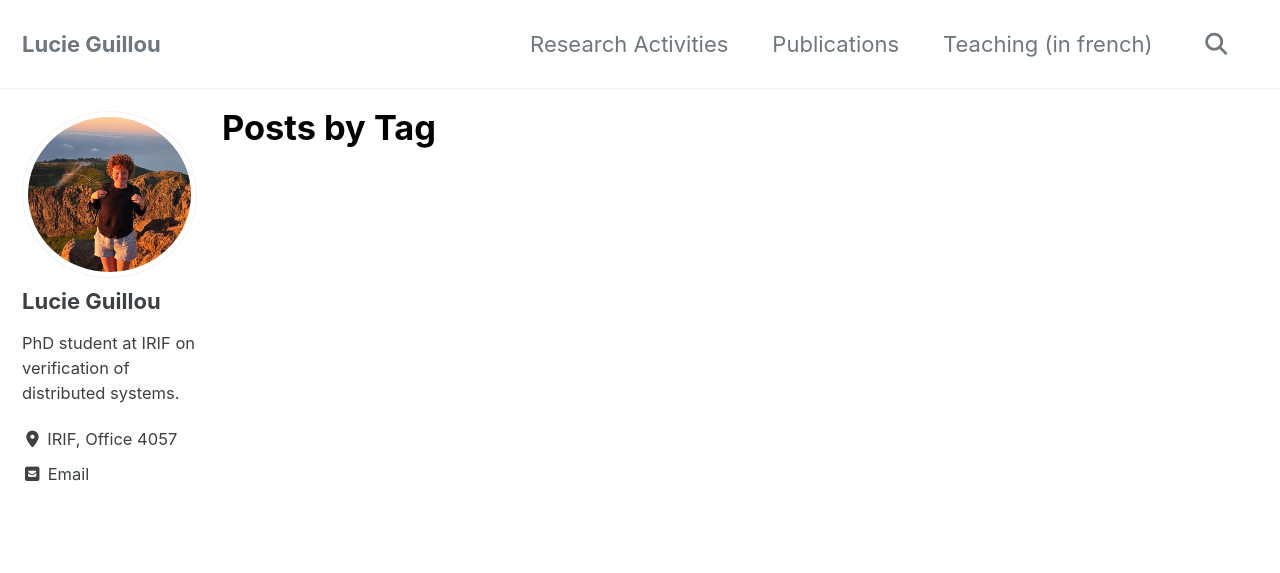
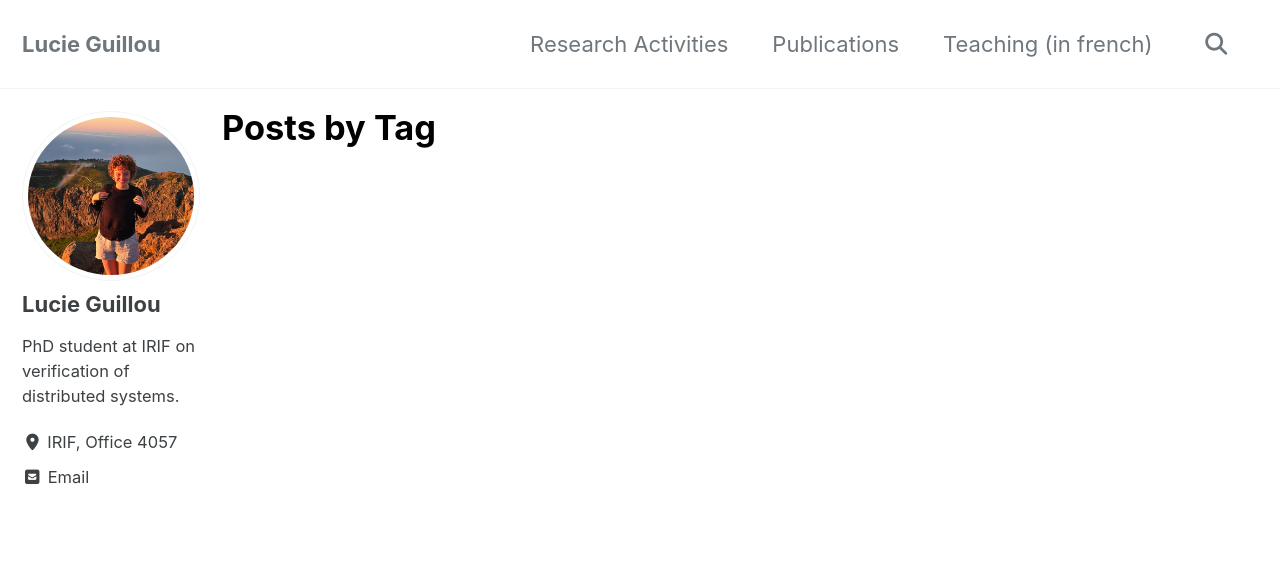
Before and after one commit to lucieguillou/lucieguillou.github.io, a Jekyll site: the page built from _pages/tag-archive.md, in a window 1280 px wide. Shown: the top 573 px of the page. Built offline with Jekyll 4.4.1, drawn with Linux system fonts in a browser that asks for light colours; cached includes are drawn as plain includes; comment, search, counter and statistics services are not loaded.

Commit message:
defense and new photo

```diff
--- a/assets/css/main.scss
+++ b/assets/css/main.scss
@@ -18,8 +18,8 @@ $link-color: #239B56      ;
 .author__avatar {
 display: table-cell;
 vertical-align: top;
-width: 80px; //original: 36px
-height: 80px; //original: 36px
+width: 90px; //original: 36px
+height: 90px; //original: 36px
 
 @include breakpoint($large) {
 display: block;
@@ -28,7 +28,7 @@ height: auto;
 }
 
 img {
-max-width: 175px; //original: 110px
+max-width: 195px; //original: 110px
 border-radius: 50%;
 
 @include breakpoint($large) {
```
